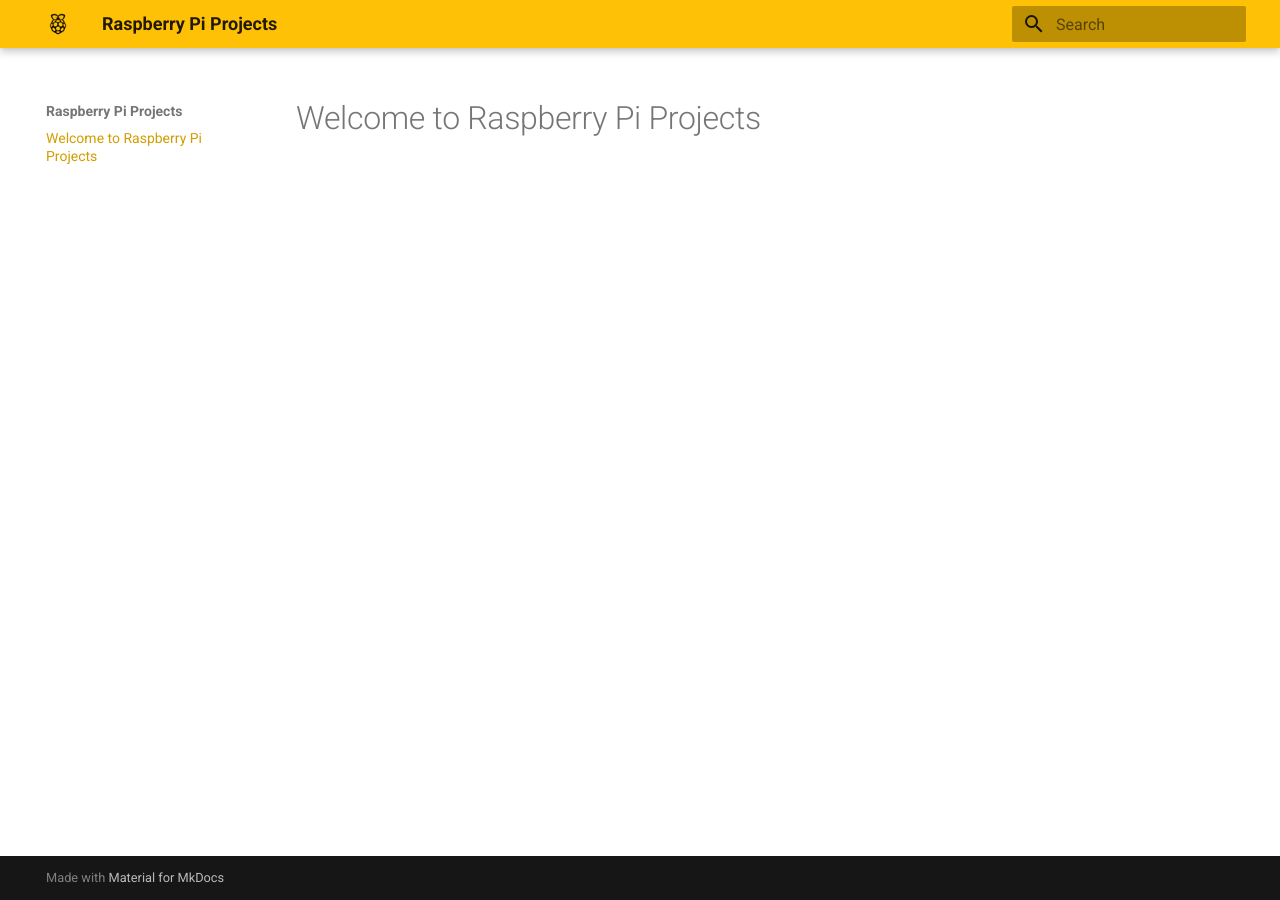
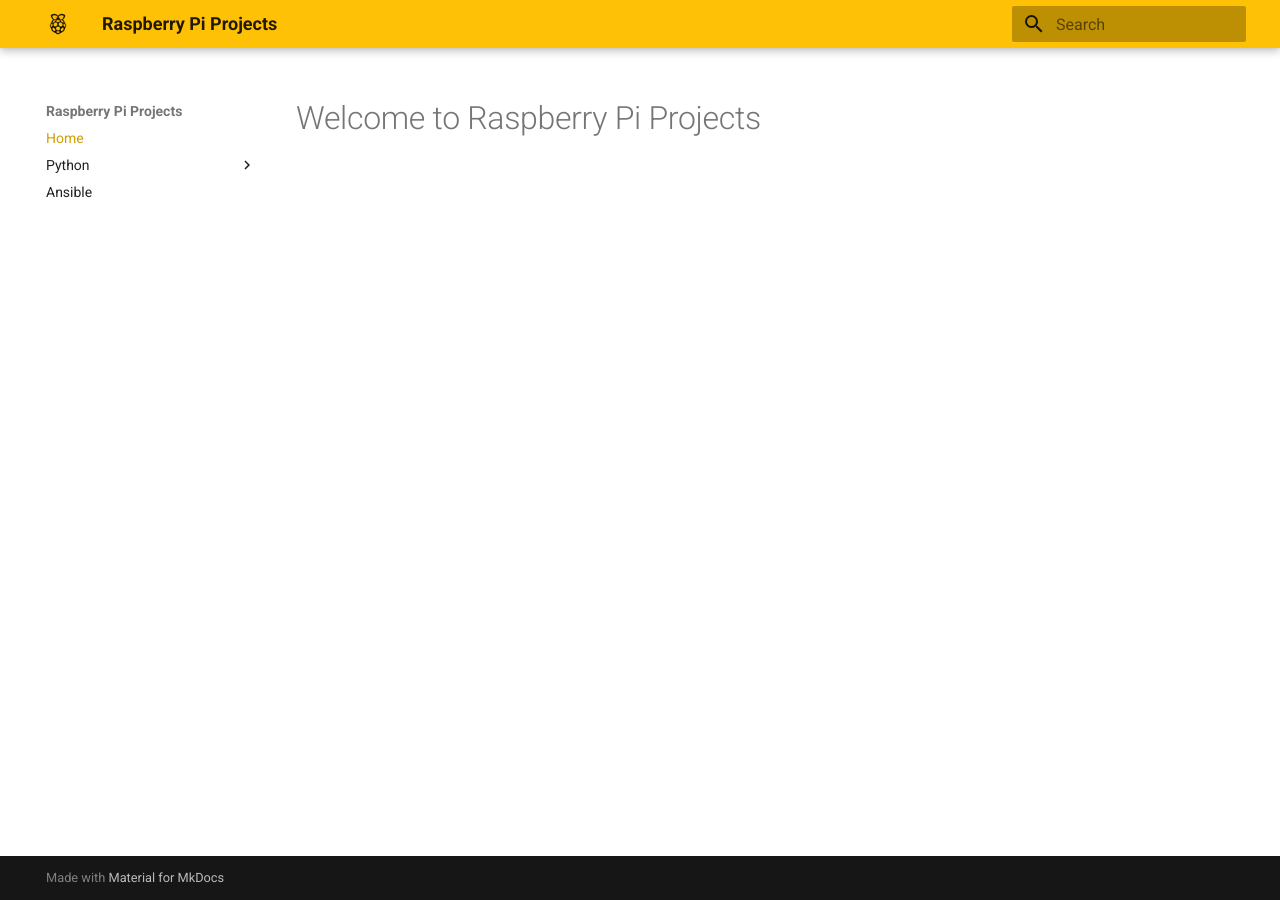
Before and after one commit to belcebus/raspberrypi-projects, an MkDocs documentation site: the page built from docs/index.md, in a window 1280 px wide. Built offline with MkDocs 1.6.1 and Material for MkDocs 9.7.7, drawn with Linux system fonts in a browser that asks for light colours; some of the changed lines change nothing that is shown.

Commit message:
site preparation

```diff
--- a/mkdocs.yml
+++ b/mkdocs.yml
@@ -6,3 +6,10 @@
     primary: amber
     accent: red
   logo: images/raspberry-pi-logo.png
+
+nav:
+  - Home: index.md
+  - Python:
+    - Local: python/gpio-local/gpio-local-index.md
+    - Remote: python/gpio-remote/gpio-remote-index.md
+  - Ansible: ansible/ansible-index.md
```
Also changed, not shown: docs/ansible/ansible-index.md (renamed from ansible/README.md), docs/python/gpio-local/gpio-local-index.md (renamed from python/gpio-local/README.md), docs/python/gpio-remote/gpio-remote-index.md (renamed from python/gpio-remote/README.md).
